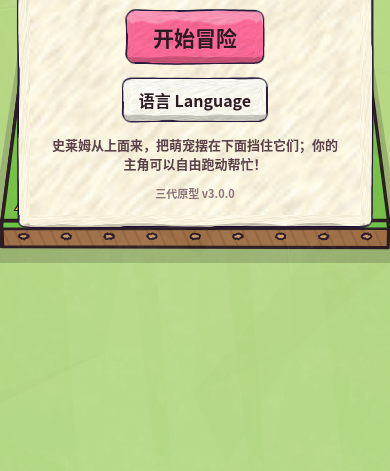
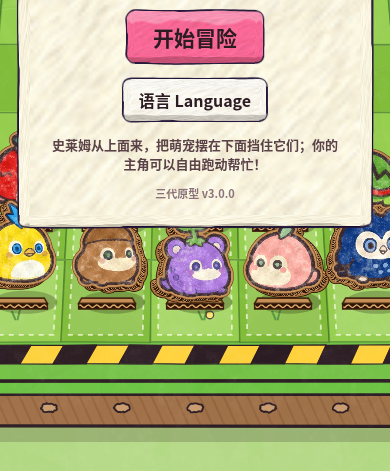
Before and after one commit to carden1218-create/pet-pals-defense-3, a plain HTML site: page index.html in a window 390 px wide. Shown: the part 373-844 px from the top of the page. Drawn offline with Linux system fonts and the light colour scheme; animation ran at ten frames a second.

Commit message:
Fit tree tops in camera, fill phone title, tidy ult/item box

```diff
--- a/css/style.css
+++ b/css/style.css
@@ -153,3 +153,12 @@ button:disabled { opacity: 0.5; cursor: default; }
   background: url(../assets/pets/chili-1.webp) 4% 88% / auto 46% no-repeat, url(../assets/pets/lemon-1.webp) 22% 70% / auto 52% no-repeat, url(../assets/pets/blueberry-1.webp) 41% 90% / auto 48% no-repeat,
     url(../assets/pets/coco-1.webp) 60% 72% / auto 52% no-repeat, url(../assets/pets/taro-1.webp) 79% 90% / auto 50% no-repeat, url(../assets/pets/chestnut-1.webp) 97% 70% / auto 52% no-repeat,
     linear-gradient(transparent 62%, #96cf4e 62%, #80bc38); }
+/* tidy ult + item box: header, slots fill the row, empty slots read as dashed pockets */
+.acth { width: 100%; font-weight: 900; font-size: 13px; color: var(--ink); opacity: 0.8; margin-bottom: -2px; }
+#app[data-orient="land"] .act { padding: 8px 12px 10px; }
+#app[data-orient="land"] .act .items { flex: 1; gap: 8px; }
+#app[data-orient="land"] .act .itb { flex: 1; height: 62px; }
+.itb.empty { border: 3px dashed rgba(43,27,34,0.32); border-image: none; border-radius: 14px; background: rgba(255,255,255,0.35); position: relative; }
+.itb.empty::after { content: "+"; position: absolute; inset: 0; display: flex; align-items: center; justify-content: center; font-size: 22px; font-weight: 900; color: rgba(43,27,34,0.28); }
+#app[data-orient="port"] .acth { display: none; }
+#app[data-orient="port"] .itb.empty { border-radius: 10px; } #app[data-orient="port"] .itb.empty::after { font-size: 16px; }
--- a/js/render.js
+++ b/js/render.js
@@ -91,17 +91,21 @@ export function pick(sx, sy, h) {
 }
 function fitCamera() {
   const W = R.w, H = R.h; cam.port = H / W > 1.2;
+  /* portrait title: fill the height (sides may crop) so no empty meadow is left under the board */
+  const cover = R.mode === "title" && cam.port;
   const tilt = clamp(0.44 * H / W + 0.24, 0.68, 0.84);
   cam.tw = 60; cam.th = cam.tw * tilt; cam.zs = cam.tw * 0.9; cam.ox = W / 2; cam.oy = H / 2;
-  const top = R.topInset + (cam.port ? 2 : 8), bot = H - (cam.port ? 2 : 6);
-  for (let it = 0; it < 4; it++) {
-    let x0 = 1e9, x1 = -1e9, y0 = 1e9, y1 = -1e9;
-    const add = (q) => { x0 = Math.min(x0, q[0]); x1 = Math.max(x1, q[0]); y0 = Math.min(y0, q[1]); y1 = Math.max(y1, q[1]); };
-    add(P(BX0, BY0, 0)); add(P(BX1, BY0, 0)); add(P(BX0, BY1, -SLAB)); add(P(BX1, BY1, -SLAB)); add(P(270, 86, 1.15));
-    const sc = Math.min((W - 4) / (x1 - x0), (bot - top) / (y1 - y0));
+  const top = R.topInset + (cam.port ? 4 : 8), bot = H - (cam.port ? 2 : 6);
+  /* x extents: board corners; y extents also include the back-row tree tops (props at y~14-28, ~1.7 tiles tall) */
+  const pts = () => [P(BX0, BY0, 0), P(BX1, BY0, 0), P(BX0, BY1, -SLAB), P(BX1, BY1, -SLAB), P(270, 86, 1.15)];
+  const tops = () => [P(270, 16, 1.72), P(BX0, 26, 1.8)];
+  const ext = () => { let a = 1e9, b = -1e9, c = 1e9, d = -1e9; for (const q of pts()) { a = Math.min(a, q[0]); b = Math.max(b, q[0]); c = Math.min(c, q[1]); d = Math.max(d, q[1]); } for (const q of tops()) c = Math.min(c, q[1]); return [a, b, c, d]; };
+  for (let it = 0; it < 5; it++) {
+    let [x0, x1, y0, y1] = ext();
+    const sw = (W - 4) / (x1 - x0), sh = (bot - top) / (y1 - y0);
+    const sc = cover ? Math.min(sh, sw * 1.7) : Math.min(sw, sh);
     cam.tw *= sc; cam.th *= sc; cam.zs *= sc;
-    let a = 1e9, b = -1e9, c = 1e9, d = -1e9;
-    for (const q of [P(BX0, BY0, 0), P(BX1, BY0, 0), P(BX0, BY1, -SLAB), P(BX1, BY1, -SLAB), P(270, 86, 1.15)]) { a = Math.min(a, q[0]); b = Math.max(b, q[0]); c = Math.min(c, q[1]); d = Math.max(d, q[1]); }
+    const [a, b, c, d] = ext();
     cam.ox += W / 2 - (a + b) / 2; cam.oy += (top + bot) / 2 - (c + d) / 2;
   }
   bgKey = "";
@@ -789,7 +793,7 @@ export function showTitle(on) {
   R.mode = on ? "title" : "battle";
   if (!TITLE.pets.length) { TITLE.pets = PET_IDS.slice(0, 12); TITLE.slimes = [["sprout", 106, 150], ["jelly", 188, 200], ["ember", 352, 190], ["zap", 434, 140], ["boss1", 270, 120], ["puff", 140, 330], ["pebble", 400, 300]]; }
   if (on) clearBattle();
-  bgKey = "";
+  fitCamera();
 }
 /* DOM card art: the real gen-1 crayon sprite files */
 export function portrait(kind, id) { return kind === "slime" ? `assets/enemies/${ENEMY_IMG[id] || "z-1"}.webp` : `assets/pets/${id}-1.webp`; }
--- a/js/ui.js
+++ b/js/ui.js
@@ -116,7 +116,7 @@ function buildSide() {
   <div class="panel herop" id="herop"><div class="hrow">${img("hero", B.hero.key, "hpic")}<div class="hinfo"><b>${L2(hd.name)} <em id="hLv"></em></b>
     <div class="hbar"><i id="hHp"></i><span id="hHpT"></span></div><div class="xbar"><i id="hXp"></i></div><div class="hperks" id="hPerks"></div></div></div>
     <div class="skills" id="skills"></div><div class="keys">${tx("keys")}</div></div>
-  <div class="panel act" id="act"><button class="ultb" id="bUlt"><span>⚡</span><small>${tx("ult")}</small><i id="ultCd"></i></button>
+  <div class="panel act" id="act"><div class="acth">⚡ ${tx("ult")} · 🎒 ${tx("items")}</div><button class="ultb" id="bUlt"><span>⚡</span><small>${tx("ult")}</small><i id="ultCd"></i></button>
     <div class="items" id="items"></div><div class="revs" id="revs"></div></div>
   <div class="panel nextp" id="nextp"></div>`;
   const cards = $("cards");
```
